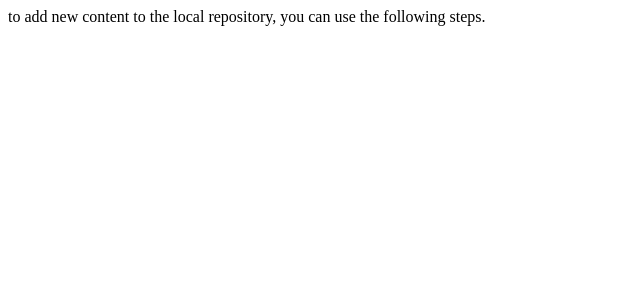
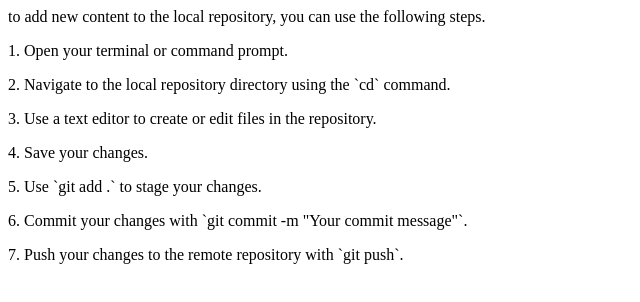
Before and after one commit to saikrishnareddynagireddy/local_repo, a plain HTML site: page index.html in a window 1280 px wide. Shown: the whole page, without its empty margins (0-640 px from the left). Drawn offline with Linux system fonts and the light colour scheme.

Commit message:
added new branch/feauture

```diff
--- a/index.html
+++ b/index.html
@@ -8,4 +8,12 @@
 <body>
     to add new content to the local repository, you can use the following steps.
 </body>
+<body>
+    <p>1. Open your terminal or command prompt.</p>
+    <p>2. Navigate to the local repository directory using the `cd` command.</p>
+    <p>3. Use a text editor to create or edit files in the repository.</p>
+    <p>4. Save your changes.</p>
+    <p>5. Use `git add .` to stage your changes.</p>
+    <p>6. Commit your changes with `git commit -m "Your commit message"`.</p>
+    <p>7. Push your changes to the remote repository with `git push`.</p>
 </html>
```
